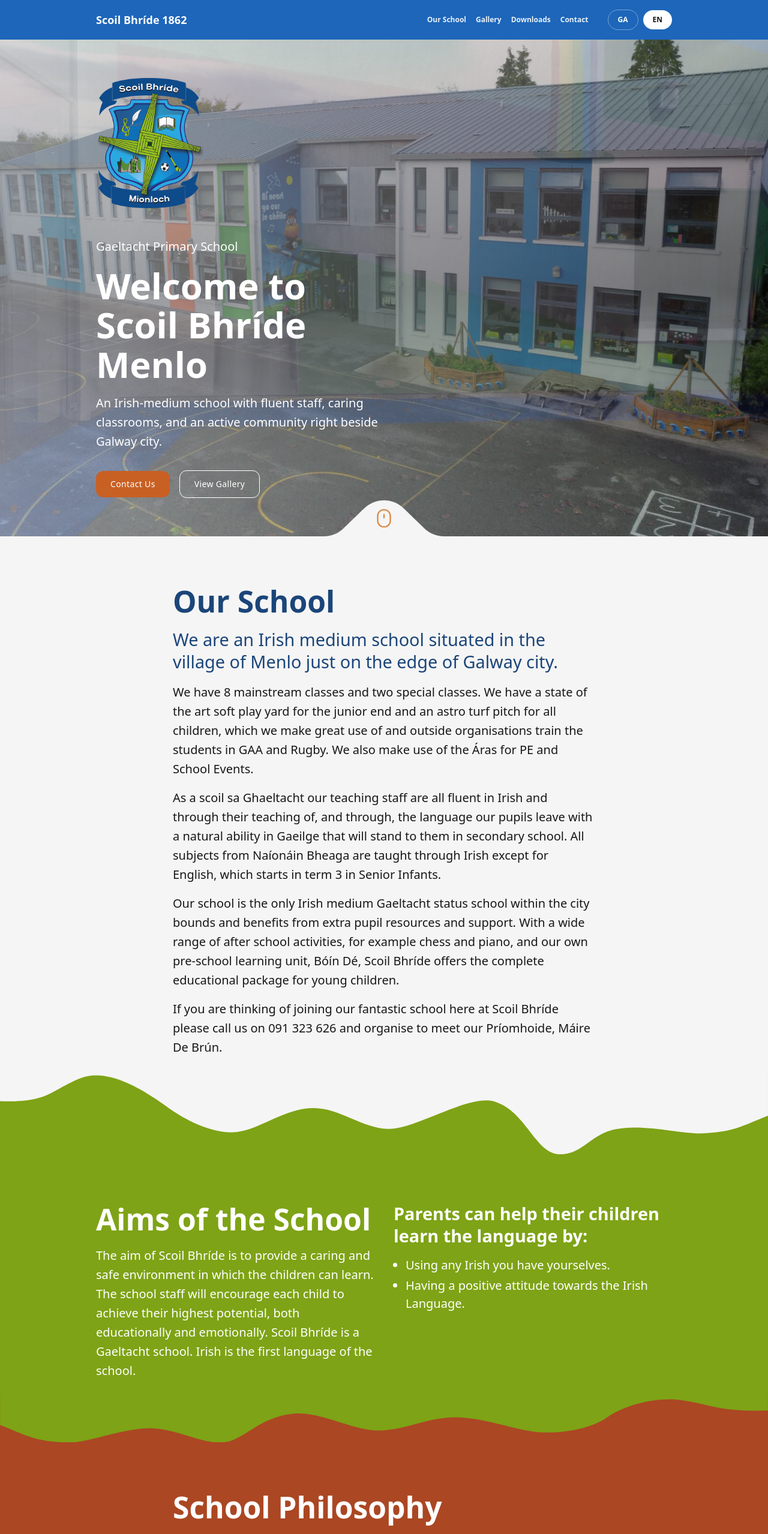
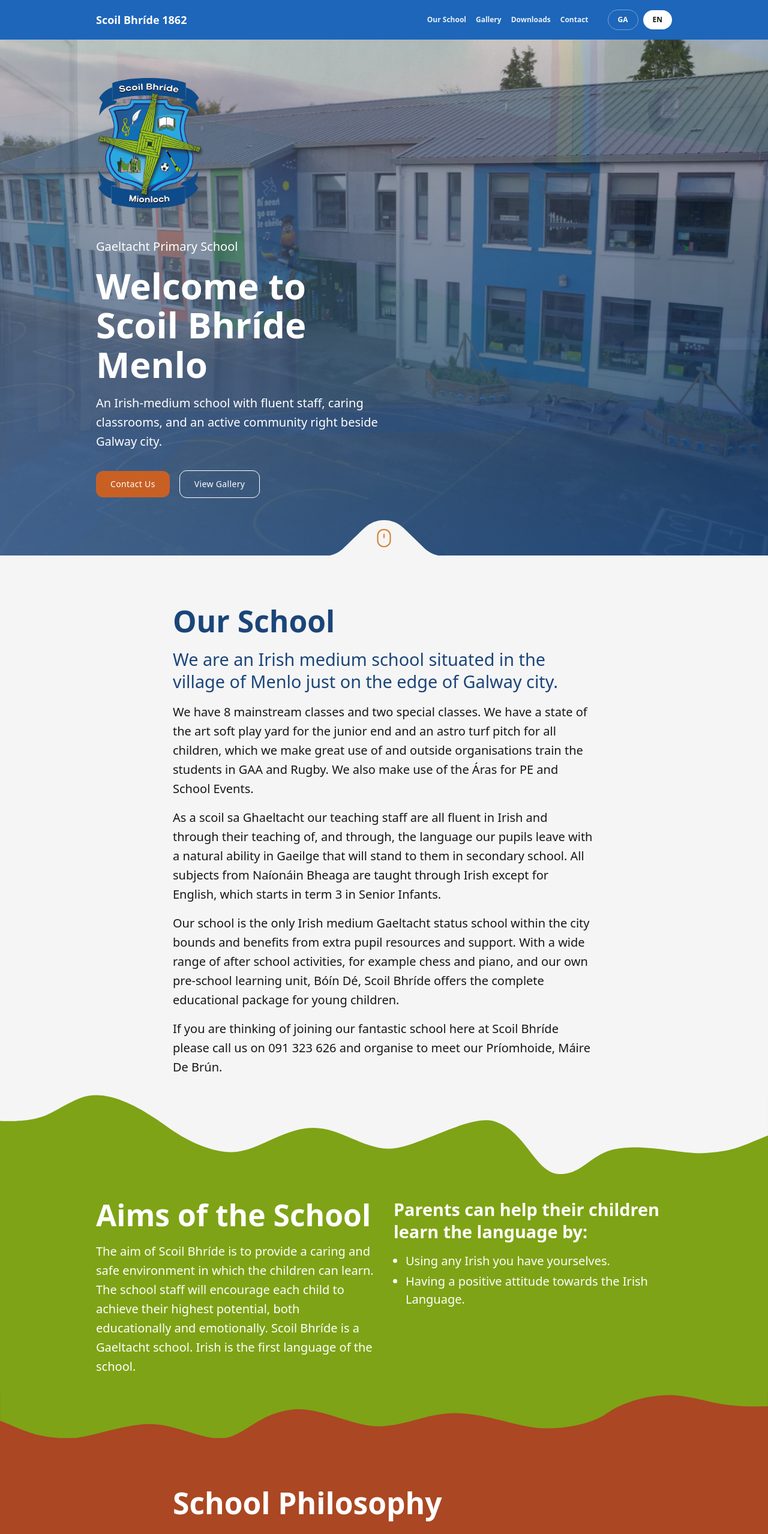
Before and after one commit to patrickhladun/scoil-bhride-1862, a Next.js app: page / in a window 1280 px wide. Shown: the top 2557 px of the page at 60% size. Built offline with nearby package versions, Linux system fonts and the light colour scheme.

Commit message:
feat: add link icon and update styles

```diff
--- a/src/app/page.tsx
+++ b/src/app/page.tsx
@@ -162,7 +162,7 @@
 
   return (
     <main className="min-h-screen">
-      <header className="sticky top-0 z-30 bg-primary-700">
+      <header className="sticky top-0 z-100 bg-primary-700">
         <div className="max-w-5xl mx-auto py-4 px-8">
           <div className="flex gap-8 items-center">
             <div className="text-white mr-auto">
@@ -218,7 +218,7 @@
       </header>
 
       <section id="hero">
-        <div className="relative min-h-[40vh] w-full overflow-hidden bg-red-500 py-16 text-white">
+        <div className="relative min-h-[40vh] w-full overflow-hidden bg-red-500 pt-16 pb-24 text-white">
           {sliderImages.map((src, index) => (
             <div key={src} className={`hero-slide hero-slide-${index + 1}`}>
               <Image
@@ -231,8 +231,8 @@
               />
             </div>
           ))}
-          <div className="absolute inset-0 bg-gradient-to-b from-black/20 via-black/45 to-[var(--primary)]/90" />
-          <div className="absolute inset-0 bg-gradient-to-r from-white/40 to-transparent" />
+          <div className="absolute inset-0 bg-gradient-to-b from-black/20 to-primary-900/90" />
+          <div className="absolute inset-0 bg-gradient-to-r from-white/40 to-transparent opacity-40" />
           <div className="relative max-w-5xl mx-auto flex px-8">
             <div className="flex flex-col md:w-[50%]">
               <Image
@@ -260,7 +260,7 @@
         </div>
       </section>
 
-      <div className="-mt-[60px]">
+      <div className="-mt-[59px]">
         <div className="relative flex items-center justify-center">
           <div className="absolute top-1/2 left-1/2 transform -translate-x-1/2 -translate-y-1/2 z-30 max-w-[24px]">
             <svg
@@ -309,7 +309,7 @@
       </div>
 
       <section id="aims" className="bg-tertiary-500">
-        <div className="max-w-5xl mx-auto pt-16 pb-2 px-8 text-white">
+        <div className="max-w-5xl mx-auto pt-6 pb-2 px-8 text-white">
           <div className="grid grid-cols-1 md:grid-cols-2 gap-8">
             <div>
               <h2 className="text-white">Aims of the School</h2>
--- a/src/components/Link/Link.tsx
+++ b/src/components/Link/Link.tsx
@@ -56,6 +56,19 @@
       <span>{label}</span>
       <span className="flex justify-between items-center">
         <span className={styles.iconWrap()}>
+          {type === "external" ? (
+            <svg
+              className="w-full"
+              xmlns="http://www.w3.org/2000/svg"
+              viewBox="0 0 24 24"
+              aria-hidden="true"
+            >
+              <path
+                className={styles.iconPath()}
+                d="M9,16c-.26,0-.51-.1-.71-.29-.39-.39-.39-1.02,0-1.41l6-6c.39-.39,1.02-.39,1.41,0s.39,1.02,0,1.41l-6,6c-.2.2-.45.29-.71.29ZM18.66,13.76l.59-.51c1.13-1.13,1.76-2.64,1.76-4.24s-.62-3.11-1.76-4.24c-2.34-2.34-6.15-2.34-8.54.05l-.46.54c-.36.42-.31,1.05.1,1.41.42.36,1.05.32,1.41-.1l.41-.48c1.56-1.56,4.1-1.56,5.66,0,1.56,1.56,1.56,4.1.05,5.61l-.53.46c-.42.36-.46.99-.1,1.41.2.23.48.34.75.34.23,0,.47-.08.66-.25ZM13.31,19.25s.07-.07.1-.12l.4-.53c.33-.44.24-1.07-.21-1.4-.44-.33-1.07-.24-1.4.21l-.35.47c-1.58,1.51-4.11,1.49-5.67-.05-.75-.75-1.17-1.74-1.18-2.8,0-1.06.4-2.06,1.14-2.81l.52-.46c.41-.37.45-1,.09-1.41-.37-.41-1-.45-1.41-.09l-.52.46s-.07.07-.09.09c-1.12,1.13-1.73,2.64-1.73,4.23,0,1.6.64,3.09,1.77,4.21,1.18,1.16,2.72,1.74,4.27,1.74s3.09-.58,4.27-1.74Z"
+              />
+            </svg>
+          ) : (
             <svg
               className="w-full"
               xmlns="http://www.w3.org/2000/svg"
@@ -68,6 +81,7 @@
                 d="M21,17v2c0,1.7-1.3,3-3,3H6c-1.7,0-3-1.3-3-3v-2c0-.6.4-1,1-1s1,.4,1,1v2c0,.6.4,1,1,1h12c.6,0,1-.4,1-1v-2c0-.6.4-1,1-1s1,.4,1,1ZM11.3,16.7c0,0,.2.2.3.2.1,0,.3,0,.4,0s.3,0,.4,0c.1,0,.2-.1.3-.2l5-5c.4-.4.4-1,0-1.4s-1-.4-1.4,0l-3.3,3.3V4c0-.6-.4-1-1-1s-1,.4-1,1v9.6l-3.3-3.3c-.4-.4-1-.4-1.4,0s-.4,1,0,1.4l5,5Z"
               />
             </svg>
+          )}
         </span>
       </span>
     </a>
```
Lines whose indentation alone changed are shown as unchanged.
